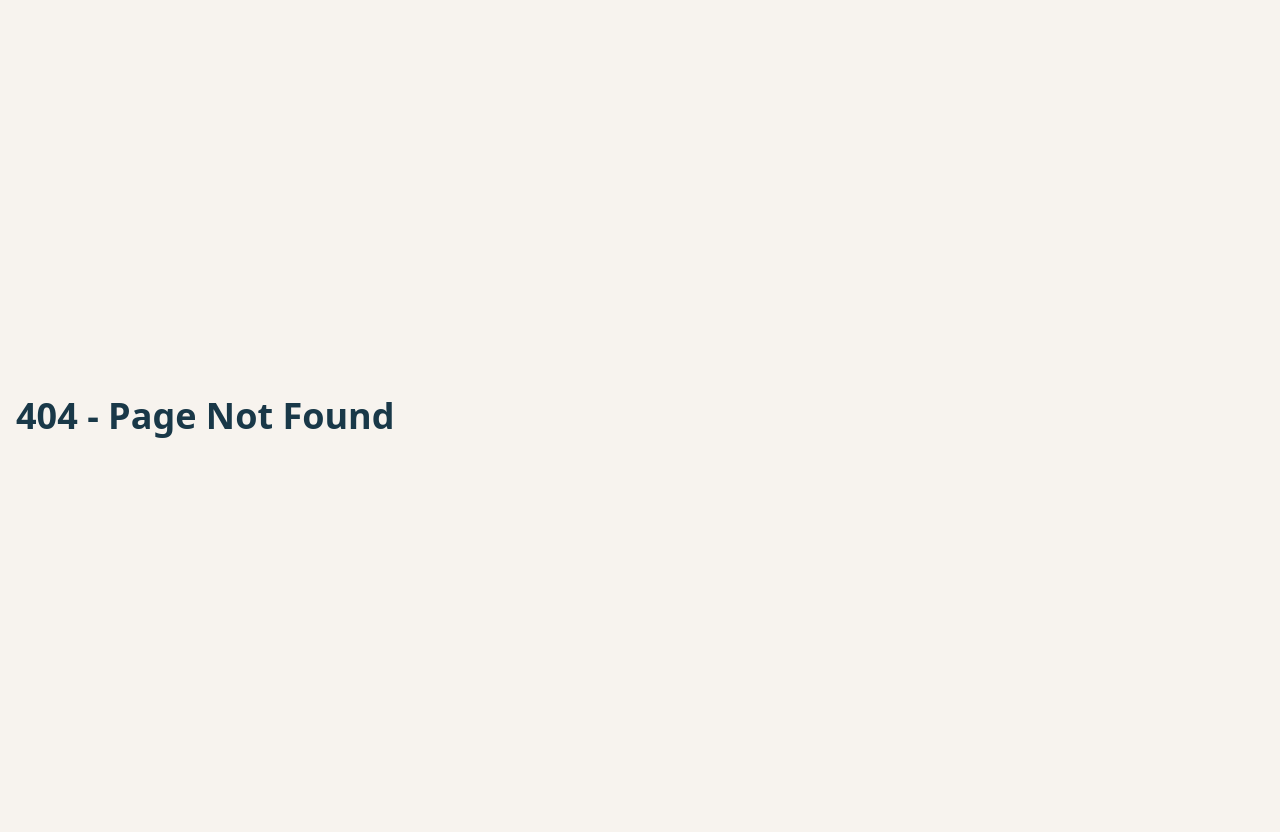
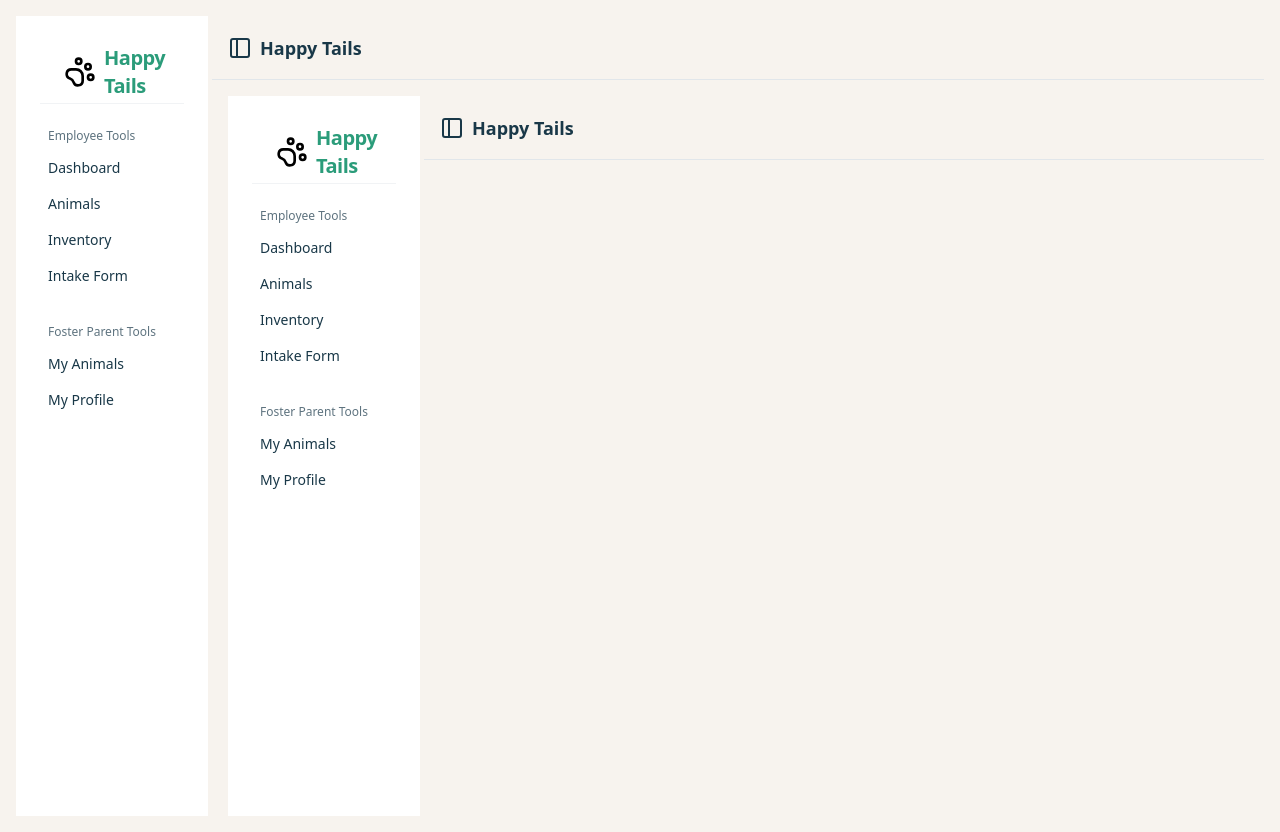
Before and after one commit to kasandra0/happytailsshelter_frontend, a React app in the folder app/: page /staff/animals/new in a window 1280 px wide. Before the commit this address had no page. Built offline with nearby package versions, Linux system fonts and the light colour scheme; the HTML template or start-up script is replaced by a standard one.

Commit message:
Change router for dedicated /staff/ and /fosterparent/ routes rename AppSidebar.tsx for consistant naming convention Change SidebarLayout to use <Outlet> instead of {children}

```diff
--- a/app/src/App.tsx
+++ b/app/src/App.tsx
@@ -7,33 +7,47 @@ import AnimalListingPage from "./pages/AnimalListingPage";
 import { DashboardPage } from "./pages/DashboardPage";
 import LandingPage from "./pages/LandingPage";
 import AdoptPage from "./pages/AdoptPage";
-import { createContext } from "react";
 import useGlobalContext from "./hooks/useGlobalContext";
+import SidebarLayout from "./layout/SidebarLayout";
 
 function App() {
   // after authentication is connected - use setUser function to set user in the global context
-  const {setUser} = useGlobalContext();
+  const { setUser } = useGlobalContext();
   return (
     <>
       <BrowserRouter>
         <div className="flex flex-1 flex-row p-4">
           <Routes>
-            <Route path="/" element={<LandingPage />} />
+            <Route path="/">
+              <Route path="" element={<LandingPage />} />
+              <Route path="login" element={<LoginPage />} />
+              <Route path="error" element={<Error404 />} />
+              <Route path="*" element={<Error404 />} />
+            </Route>
 
-            <Route path="/dashboard" element={<DashboardPage />} />
-            <Route path="/login" element={<LoginPage />} />
+            <Route path="/staff" element={<SidebarLayout children={undefined} userRole={"staff"} />}>
+              <Route path="dashboard" element={<DashboardPage />} />
+              <Route path="animals" element={<AnimalListingPage />} />
+              <Route path="animals/:id" element={<Demo />} />
+              <Route path="animals/new" element={<Demo />} />
+              <Route path="animals/:id" element={<AnimalProfilePage animal={{} as any} />} />
+              <Route path="inventory" element={<Demo />} />
+              <Route path="inventory/:id" element={<Demo />} />
+            </Route>
 
-            <Route path="/animals" element={<AnimalListingPage />} />
-            <Route path="/animals/:id" element={<Demo />} />
-            <Route path="/animals/new" element={<Demo />} />
-            <Route path="/animals/:id" element={<AnimalProfilePage animal={{} as any} />} />
-            <Route path="/animals/:id/adopt" element={<AdoptPage />} />
 
-            <Route path="/inventory" element={<Demo />} />ls
+            <Route path="/fosterparent">
+              <Route path="myanimals" element={<></>} />
+              <Route path="profile" element={<></>} />
+              <Route path="animals/:id/adopt" element={<AdoptPage />} />
+              <Route path="animals/:id" element={<AnimalProfilePage animal={{} as any} />} />
+            </Route>
 
-            <Route path="/components" element={<Demo />} />
+            <Route path="/">
+              <Route path="components" element={<Demo />} />
 
-            <Route path="*" element={<Error404 />} />
+
+            </Route>
           </Routes>
         </div>
       </BrowserRouter>
--- a/app/src/components/app-sidebar.tsx
+++ b/app/src/components/AppSidebar.tsx
@@ -12,6 +12,7 @@ import {
   SidebarMenuItem,
   SidebarRail,
 } from "@/components/ui/sidebar"
+import { NavLink } from "react-router-dom"
 
 // This is sample data.
 const data = {
@@ -22,33 +23,33 @@ const data = {
       items: [
         {
           title: "Dashboard",
-          url: "/dashboard",
+          url: "dashboard",
         },
         {
           title: "Animals",
-          url: "/animals",
+          url: "animals",
         },
         {
           title: "Inventory",
-          url: "#",
+          url: "inventory",
         },
         {
           title: "Intake Form",
-          url: "#",
+          url: "animals/new",
         },
       ],
     },
     {
-      title: "App Settings",
+      title: "Foster Parent Tools",
       url: "#",
       items: [
         {
-          title: "Theme Mode",
-          url: "#",
+          title: "My Animals",
+          url: "/fosterparent/myanimals",
         },
         {
-          title: "Data Fetching",
-          url: "#",
+          title: "My Profile",
+          url: "/fosterparent/profile",
         },
       ],
     }
@@ -74,7 +75,7 @@ export function AppSidebar({ ...props }: React.ComponentProps<typeof Sidebar>) {
                 {item.items.map((item) => (
                   <SidebarMenuItem key={item.title}>
                     <SidebarMenuButton asChild>
-                      <a href={item.url}>{item.title}</a>
+                      <NavLink to={item.url}>{item.title}</NavLink>
                     </SidebarMenuButton>
                   </SidebarMenuItem>
                 ))}
--- a/app/src/components/ui/sidebar.tsx
+++ b/app/src/components/ui/sidebar.tsx
@@ -3,7 +3,7 @@ import { Slot } from "@radix-ui/react-slot"
 import { cva, type VariantProps } from "class-variance-authority"
 import { PanelLeft } from "lucide-react"
 
-import { useIsMobile } from "@/hooks/use-mobile"
+import { useIsMobile } from "@/hooks/useMobile"
 import { cn } from "@/lib/utils"
 import { Button } from "@/components/ui/button"
 import { Input } from "@/components/ui/input"
--- a/app/src/layout/SidebarLayout.tsx
+++ b/app/src/layout/SidebarLayout.tsx
@@ -1,14 +1,16 @@
 // src/layouts/DashboardLayout.tsx
-import { AppSidebar } from "@/components/app-sidebar";
+import { AppSidebar } from "@/components/AppSidebar";
 import { SidebarProvider } from "@/components/ui/sidebar";
 import { PanelLeft } from "lucide-react";
 import { useState } from "react";
+import { Outlet } from "react-router-dom";
 
 interface DashboardLayoutProps {
   children: React.ReactNode;
+  userRole: "admin" | "staff" | "fosterparent";
 }
 
-export default function SidebarLayout({ children }: DashboardLayoutProps) {
+export default function SidebarLayout({ children, userRole }: DashboardLayoutProps) {
   const [sidebarOpen, setSidebarOpen] = useState(true);
 
   return (
@@ -45,7 +47,7 @@ export default function SidebarLayout({ children }: DashboardLayoutProps) {
 
         {/* Page content */}
         <main className="flex-1 overflow-y-auto p-4 bg-background">
-          {children}
+          <Outlet />
         </main>
       </div>
     </div>
--- a/app/src/pages/ComponentDemos.tsx
+++ b/app/src/pages/ComponentDemos.tsx
@@ -16,7 +16,7 @@ function Demo() {
   const [date, setDate] = React.useState<Date | undefined>(new Date());
 
   return (
-    <SidebarLayout>
+    <SidebarLayout userRole="staff">
       <div className="flex flex-1 flex-col gap-4 p-4 items-center">
         <h3>This page has not been implemented yet. This is Demo Page</h3>
         <Button>default</Button>
--- a/app/src/pages/DashboardPage.tsx
+++ b/app/src/pages/DashboardPage.tsx
@@ -3,12 +3,10 @@ import SidebarLayout from "@/layout/SidebarLayout";
 export function DashboardPage() {
 
     return (
-        <SidebarLayout>
             <div className="flex flex-1 flex-col gap-4 p-4 items-center">
                 <div className="flex flex-1 flex-col gap-4 p-4">
                     <p>Welcome to the dashboard! Here you can see an overview of your data.</p>
                 </div>
             </div>
-        </SidebarLayout>
     )
 }
--- a/app/src/types/types.ts
+++ b/app/src/types/types.ts
@@ -21,5 +21,5 @@ export type User = {
   email: string;
   firstName: string;
   lastName: string;
-  role: string;
+  roles?: string[];
 };
```
